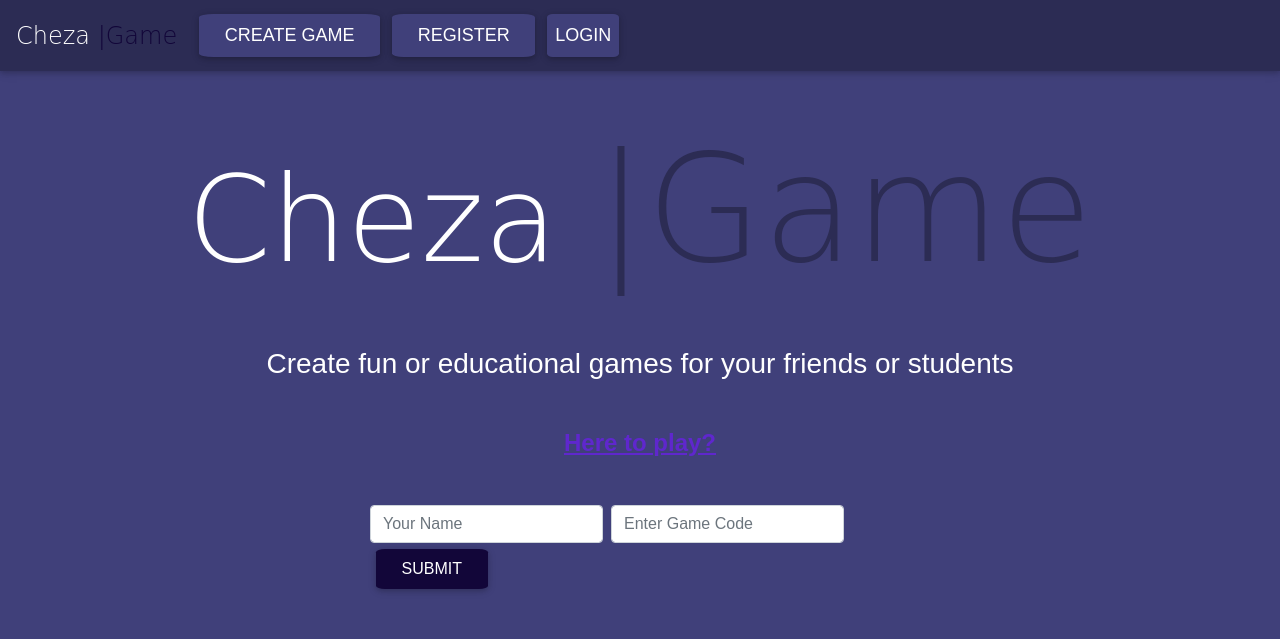
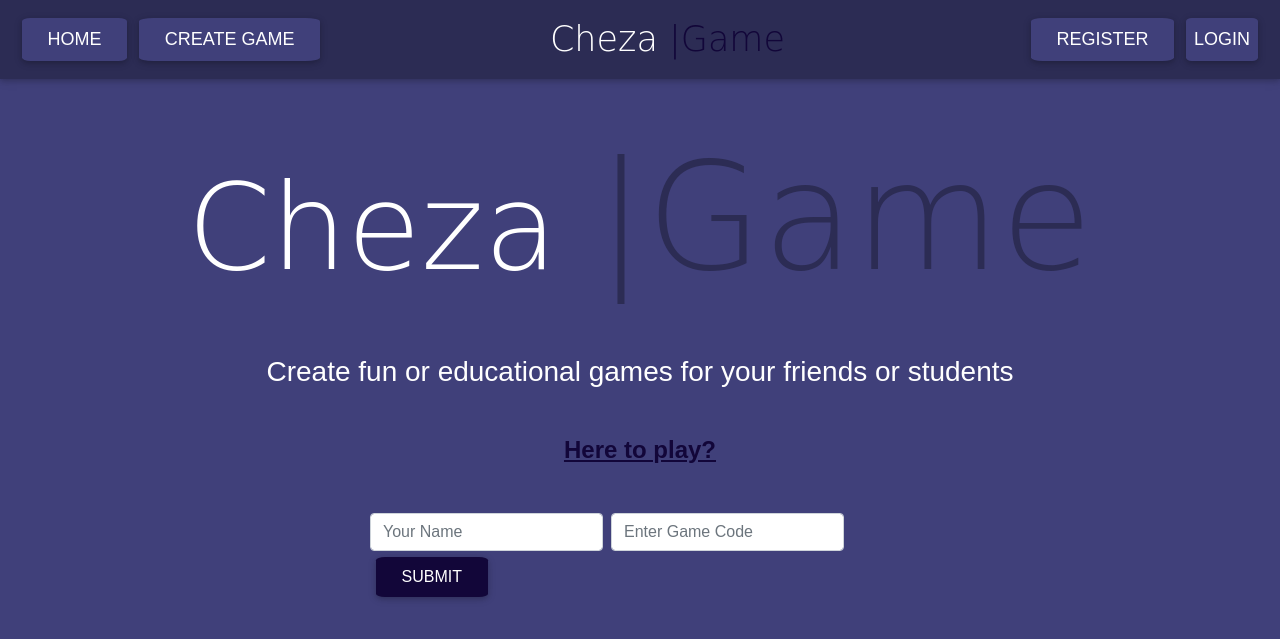
Before and after one commit to washucode/QUIZ_APP, a Flask app: page / in a window 1280 px wide. Shown: the top 639 px of the page. Run offline with Flask 2, Linux system fonts and the light colour scheme; some libraries are stand-ins or nearby versions; some web fonts are replaced.

Commit message:
edit navbar

```diff
--- a/app/static/css/style.css
+++ b/app/static/css/style.css
@@ -50,9 +50,12 @@ body{
 }
 
 .htoplay{
-    color:#5f27cd;
+    color:#120639;
     font-weight:900;
     text-decoration: underline;
+
+
+
 
 }
 .submitbtn{
--- a/app/templates/navbar.html
+++ b/app/templates/navbar.html
@@ -1,14 +1,37 @@
-<nav class="navbar navbar-expand-lg navbar-light center" style = "background-color:#2c2c54" >
-    <a class="navbar-brand" style= "font-size:24px;">Cheza <span id = "brand" style = "color:#120639 ">|Game</span></a>
+<nav class="navbar navbar-expand-lg navbar-light" style = "background-color:#2c2c54" >
+  <div class="collapse navbar-collapse" id="navbarNav" >
+    <ul class="navbar-nav mr-auto">
+      {%if current_user.is_authenticated%}
+      <li class="nav-item" >
+        <a class="btn text-white btn-sm" href="/" ><span class = "navbtn text-white">HOME</span> </a>
+      </li>
+      <li class="nav-item" >
+        <a class="btn text-white btn-sm" href="#" ><span class = "navbtn text-white"> CREATE GAME</span> </a>
+      </li>
+
+
+      {%else%}
+      <li class="nav-item" >
+        <a class="btn text-white btn-sm" href="/" ><span class = "navbtn text-white">HOME</span> </a>
+      </li>
+      <li class="nav-item" >
+        <a class="btn text-white btn-sm" href="#" ><span class = "navbtn text-white"> CREATE GAME</span> </a>
+      </li>
+
+    {%endif%}
+
+    </ul>
+  </div>
+
+
+    <a class="navbar-brand" style= "font-size:35px;">Cheza <span id = "brand" style = "color:#120639 ">|Game</span></a>
     <button class="navbar-toggler" type="button" data-toggle="collapse" data-target="#navbarNav" aria-controls="navbarNav" aria-expanded="false" aria-label="Toggle navigation">
       <span class="navbar-toggler-icon"></span>
     </button>
-    <div class="collapse navbar-collapse navbar-right" id="navbarNav" >
-      <ul class="navbar-nav">
+    <div class="collapse navbar-collapse" id="navbarNav" >
+      <ul class="navbar-nav ml-auto">
         {%if current_user.is_authenticated%}
-        <li class="nav-item" >
-          <a class="btn text-white btn-sm" href="#" ><span class = "navbtn text-white"> CREATE GAME</span> </a>
-        </li>
+
         <li class="nav-item">
           <a class=" btn text-white btn-sm" href="#"><span class = "navbtn text-white">Hi, {{current_user.username}}</span> </a>
         </li>
@@ -19,9 +42,7 @@
             <a class="nav-link btn text-white btn-sm" href="{{url_for('auth.logout')}}"><span class = "navbtn">LOGOUT</span> </a>
         </li>
         {%else%}
-        <li class="nav-item" >
-          <a class="btn text-white btn-sm" href="#" ><span class = "navbtn text-white"> CREATE GAME</span> </a>
-        </li>
+
         <li class="nav-item">
           <a class=" btn text-white btn-sm" href="{{url_for('auth.signup')}}"><span class = "navbtn text-white">REGISTER</span> </a>
         </li>
@@ -33,4 +54,5 @@
 
       </ul>
     </div>
-  </nav>
+
+</nav>
```
Also changed, not shown: app/templates/create_game.html (added, +30 -0 lines), app/templates/game.html (added).
